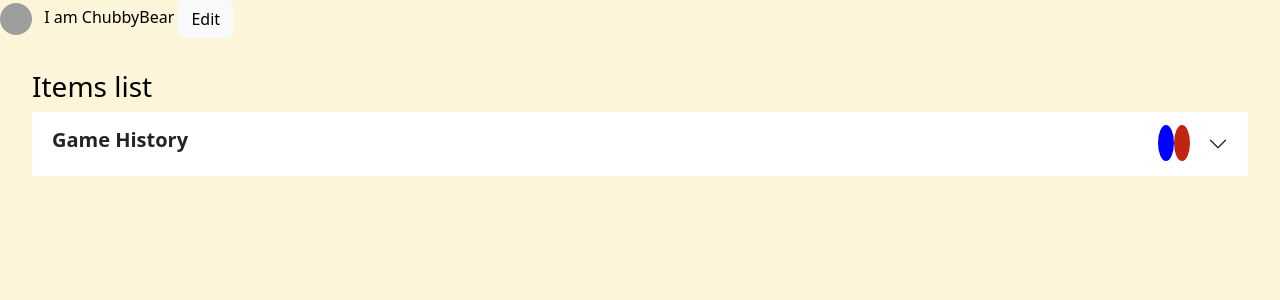
After one commit to sarinca/Minesweeper, a PHP site: page /profile.html in a window 1280 px wide. The commit adds this page. Shown: the top 300 px of the page. Run offline with PHP 8.4, Linux system fonts and the light colour scheme; grey boxes are pictures that could not be loaded.

Commit message:
current progress on profile.html

```diff
--- /dev/null
+++ b/profile.html
@@ -0,0 +1,77 @@
+<!DOCTYPE html>
+<html lang="en">
+
+<head>
+    <meta charset="UTF-8">
+    <meta name="viewport" content="width=device-width, initial-scale=1.0">
+    <title>Minesweeper</title>
+
+    <link rel="shortcut icon" type="image/x-icon"
+        href="https://static.vecteezy.com/system/resources/previews/042/608/027/non_2x/simple-flag-line-icon-free-vector.jpg" />
+
+
+    <link href="https://cdn.jsdelivr.net/npm/bootstrap@5.3.8/dist/css/bootstrap.min.css" rel="stylesheet"
+        integrity="sha384-sRIl4kxILFvY47J16cr9ZwB07vP4J8+LH7qKQnuqkuIAvNWLzeN8tE5YBujZqJLB" crossorigin="anonymous">
+    <link rel="stylesheet" href="styles.css">
+</head>
+
+<body>
+    <div class=usernameDisplay id=usernameDisplay>
+        <img src="https://upload.wikimedia.org/wikipedia/commons/thumb/2/2c/Default_pfp.svg/2048px-Default_pfp.svg.png"
+            alt="Profile Picture" id="pfp" class="rounded-circle me-2" width="40" height="40">
+        <span id="username"> I am ChubbyBear </span>
+        <button type="button" class="btn btn-light">Edit</button>
+    </div>
+
+    <!-- User Stats Display -->
+
+    <!-- Accordion for Game History-->
+    <div id="content_list_container">
+        <h3>Items list</h3>
+        <div class="accordion accordion-flush" id="content_accordion">
+
+
+            <div class="accordion-item">
+                <h2 class="accordion-header" id="game-history">
+                    <div class="accordion-button collapsed d-flex" data-bs-toggle="collapse" data-bs-target="#item_1"
+                        aria-expanded="false" aria-controls="#item_1">
+                        <h5 class="content_title fw-bold">Game History</h5>
+                        <div class="ms-auto">
+                            <span class="fa fa-pencil-alt circle-icons edit-icon" data-app-id="1" data-content-id="1"
+                                aria-hidden="true"></span>
+                            <span class="far fa-trash-alt circle-icons delete-icon" data-app-id="1" data-content-id="1"
+                                aria-hidden="true"></span>
+                        </div>
+                    </div>
+                </h2>
+                <div id="item_1" class="accordion-collapse collapse" aria-labelledby="flush-heading-1"
+                    data-bs-parent="#content_accordion">
+                    <div class="accordion-body content_text">
+                        This is where we will display a User's previous game history.
+                    </div>
+                </div>
+            </div>
+        </div>
+    </div>
+
+
+    <script>
+        const editBtns = document.querySelectorAll(".edit-icon");
+        const deleteBtns = document.querySelectorAll(".delete-icon");
+
+
+        editBtns.forEach(btn => {
+            btn.addEventListener('click', (e) => {
+
+                console.log(btn.dataset.contentId);
+            })
+        })
+
+
+        deleteBtns.forEach(btn => {
+            btn.addEventListener('click', (e) => {
+                console.log(btn.dataset.contentId);
+            })
+        })
+    </script>
+</body>
--- a/styles.css
+++ b/styles.css
@@ -1,3 +1,9 @@
+/* ---------------------------------------- */
+/*                                          */
+/*               INDEX.HTML                 */
+/*                                          */
+/* ---------------------------------------- */
+
 /* ========== Horizontal Nav Bar ========== */
 body {
     background-color: rgba(252, 245, 217);
@@ -68,3 +74,44 @@ body {
 .vertical-nav .nav-link.active {
     background-color: #fbe9af;
 }
+
+
+/* ---------------------------------------- */
+/*                                          */
+/*               PROFILE.HTM                */
+/*                                          */
+/* ---------------------------------------- */
+
+
+.accordion-button::after {
+    margin-left: 1.1rem;
+}
+
+.circle-icons {
+    color: white;
+    cursor: pointer;
+    border-radius: 50%;
+    font-size: 0.95em;
+    padding: 8px;
+    box-sizing: border-box;
+    transition: 150ms ease-out;
+    box-shadow: 0 0 0 0 rgba(0, 0, 0, 0.25);
+}
+
+.circle-icons:hover {
+    box-shadow: 0 0 4px 2px rgba(0, 0, 0, 0.25);
+    transition: 150ms ease-in;
+}
+
+.edit-icon {
+    width: 100%;
+    background-color: blue;
+}
+
+.delete-icon {
+    background-color: #bf2611;
+}
+
+#content_list_container {
+    padding: 2rem;
+}
```
